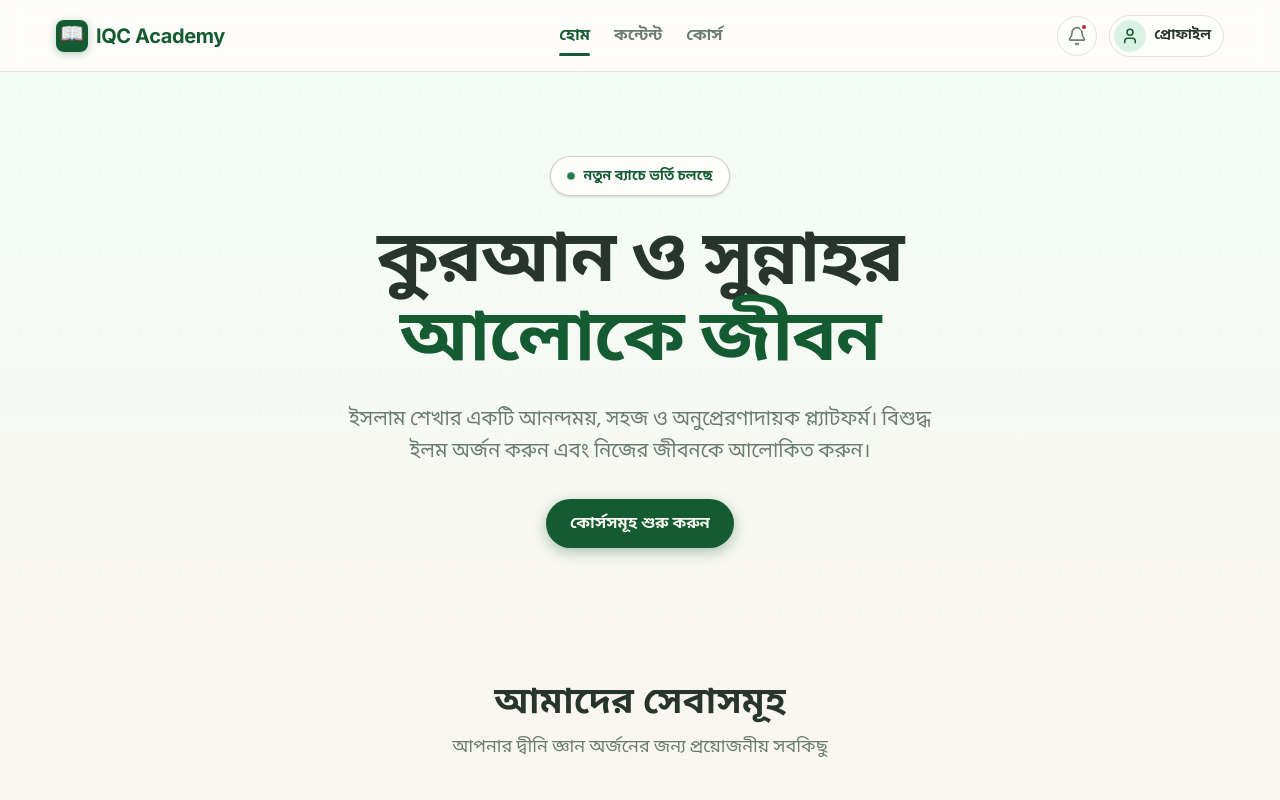
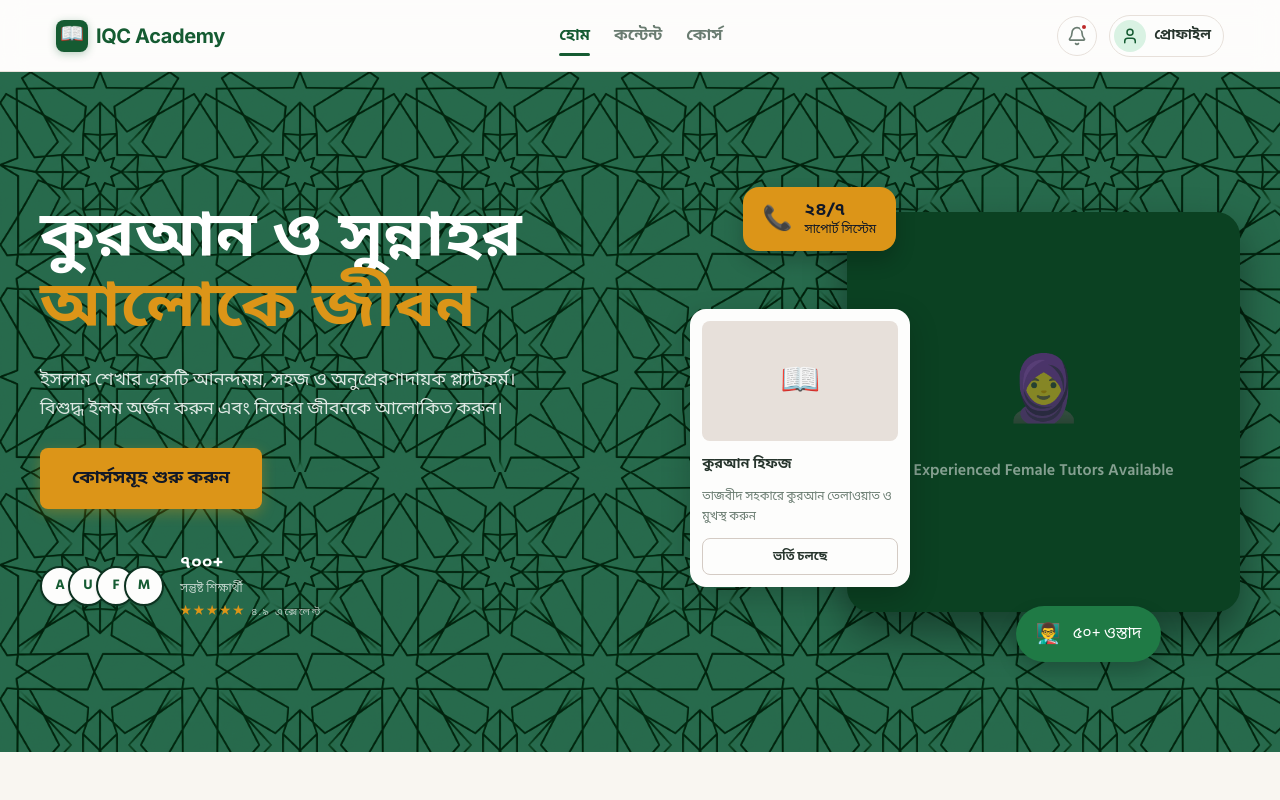
Before and after one commit to farad-alam/IQC-Academy, a Next.js app: page / in a window 1280 px wide. Shown: the top 800 px of the page. Built offline with nearby package versions, Linux system fonts and the light colour scheme.

Commit message:
UI: Update hero section layout based on design inspiration

```diff
--- a/app/(user)/home.module.css
+++ b/app/(user)/home.module.css
@@ -4,108 +4,266 @@
 
 /* --- Hero Section --- */
 .hero {
-  min-height: 70vh;
+  min-height: 85vh;
   display: flex;
-  flex-direction: column;
   align-items: center;
-  justify-content: center;
-  text-align: center;
-  padding: var(--space-8) var(--space-4);
-  background: linear-gradient(180deg, hsla(145, 63%, 97%, 1) 0%, var(--color-bg) 100%);
+  padding: var(--space-12) var(--space-4);
+  background-color: #0c3220; /* Dark green */
+  background-image: url('/images/pattern.png');
+  background-blend-mode: soft-light;
+  background-size: 400px;
   position: relative;
   overflow: hidden;
 }
 
-.heroBackground {
-  position: absolute;
-  inset: 0;
-  opacity: 0.4;
-  background-image: radial-gradient(var(--color-primary-100) 1px, transparent 1px);
-  background-size: 40px 40px;
-  z-index: 0;
+.heroContainer {
+  max-width: 1200px;
+  margin: 0 auto;
+  display: grid;
+  grid-template-columns: 1.2fr 1fr;
+  gap: var(--space-12);
+  width: 100%;
+  align-items: center;
+  position: relative;
+  z-index: 1;
 }
 
-.heroContent {
-  position: relative;
-  z-index: 1;
-  max-width: 800px;
+.heroLeft {
   display: flex;
   flex-direction: column;
-  align-items: center;
   gap: var(--space-6);
-  animation: slideUp var(--transition-spring);
-}
-
-.badge {
-  display: inline-flex;
-  align-items: center;
-  gap: var(--space-2);
-  padding: var(--space-2) var(--space-4);
-  background: var(--color-surface);
-  border: 1px solid var(--color-earth-2);
-  border-radius: var(--radius-full);
-  font-size: var(--font-size-sm);
-  font-weight: 600;
-  color: var(--color-primary);
-  box-shadow: var(--shadow-sm);
-}
-
-.badgePulse {
-  width: 8px;
-  height: 8px;
-  border-radius: 50%;
-  background: var(--color-success);
-  box-shadow: 0 0 0 0 rgba(34, 197, 94, 0.7);
-  animation: pulse 2s infinite;
-}
-
-@keyframes pulse {
-  0% {
-    transform: scale(0.95);
-    box-shadow: 0 0 0 0 rgba(34, 197, 94, 0.7);
-  }
-  70% {
-    transform: scale(1);
-    box-shadow: 0 0 0 6px rgba(34, 197, 94, 0);
-  }
-  100% {
-    transform: scale(0.95);
-    box-shadow: 0 0 0 0 rgba(34, 197, 94, 0);
-  }
 }
 
 .title {
-  font-size: clamp(2.5rem, 6vw, 4.5rem);
+  font-size: clamp(2.5rem, 5vw, 4rem);
   font-weight: 800;
-  color: var(--color-text);
+  color: white;
   line-height: 1.1;
-  letter-spacing: -0.02em;
 }
 
 .titleHighlight {
-  color: var(--color-primary);
+  color: var(--color-warning); /* Yellow */
 }
 
 .subtitle {
-  font-size: clamp(1.1rem, 2vw, 1.25rem);
-  color: var(--color-text-muted);
-  max-width: 600px;
+  font-size: 1.125rem;
+  color: rgba(255, 255, 255, 0.85);
   line-height: 1.6;
+  max-width: 500px;
 }
 
-.heroActions {
+.primaryBtn {
+  background-color: var(--color-warning);
+  color: #111827;
+  font-weight: 700;
+  padding: var(--space-4) var(--space-8);
+  border-radius: var(--radius-md);
+  align-self: flex-start;
+  transition: transform 0.2s;
+  text-decoration: none;
+  display: inline-block;
+  font-size: var(--font-size-md);
+  box-shadow: 0 4px 14px rgba(245, 158, 11, 0.3);
+}
+
+.primaryBtn:hover {
+  transform: translateY(-2px);
+  background-color: #f59e0b;
+}
+
+.statsWidget {
   display: flex;
+  align-items: center;
   gap: var(--space-4);
-  margin-top: var(--space-2);
-  flex-wrap: wrap;
+  margin-top: var(--space-4);
+}
+
+.avatars {
+  display: flex;
+  align-items: center;
+}
+
+.avatar {
+  width: 40px;
+  height: 40px;
+  border-radius: 50%;
+  border: 2px solid #0c3220;
+  background: var(--color-surface);
+  margin-left: -12px;
+  display: flex;
+  align-items: center;
+  justify-content: center;
+  font-size: 0.875rem;
+  color: var(--color-primary);
+  box-shadow: var(--shadow-sm);
+  font-weight: 700;
+}
+
+.avatar:first-child {
+  margin-left: 0;
+}
+
+.statsText {
+  display: flex;
+  flex-direction: column;
+  gap: 2px;
+}
+
+.statsCount {
+  color: white;
+  font-size: 1.1rem;
+  font-weight: 700;
+}
+
+.statsLabel {
+  color: rgba(255, 255, 255, 0.7);
+  font-size: 0.75rem;
+}
+
+.stars {
+  color: var(--color-warning);
+  font-size: 0.875rem;
+  letter-spacing: 2px;
+}
+
+/* Hero Right Composition */
+.heroRight {
+  position: relative;
+  display: flex;
+  justify-content: center;
+  align-items: center;
+}
+
+.rightComposition {
+  position: relative;
+  width: 100%;
+  height: 500px;
+}
+
+.mainImageCard {
+  position: absolute;
+  right: 0;
+  top: 10%;
+  width: 75%;
+  height: 80%;
+  border-radius: 1.5rem;
+  background: var(--color-primary-dark);
+  overflow: hidden;
+  box-shadow: 0 20px 40px rgba(0, 0, 0, 0.4);
+  display: flex;
+  align-items: center;
   justify-content: center;
 }
 
-.primaryBtn {
-  font-size: var(--font-size-md);
-  padding: var(--space-4) var(--space-8);
-  border-radius: var(--radius-full);
-  box-shadow: 0 8px 20px hsla(145, 63%, 22%, 0.2);
+.mainImgPlaceholder {
+  width: 100%;
+  height: 100%;
+  object-fit: cover;
+  opacity: 0.8;
+}
+
+.floatingCard1 {
+  position: absolute;
+  top: 5%;
+  left: 5%;
+  background: var(--color-warning);
+  padding: var(--space-3) var(--space-5);
+  border-radius: 1rem;
+  box-shadow: 0 10px 20px rgba(0, 0, 0, 0.2);
+  display: flex;
+  align-items: center;
+  gap: var(--space-3);
+  z-index: 2;
+  color: #111827;
+}
+
+.floatingCard1 .boldText {
+  font-weight: 800;
+  font-size: 1.1rem;
+  line-height: 1.2;
+}
+
+.floatingCard1 .subText {
+  font-size: 0.75rem;
+  font-weight: 500;
+}
+
+.floatingCard2 {
+  position: absolute;
+  bottom: 15%;
+  left: -5%;
+  background: var(--color-surface);
+  padding: var(--space-3);
+  border-radius: 1rem;
+  box-shadow: 0 10px 30px rgba(0, 0, 0, 0.2);
+  width: 220px;
+  z-index: 2;
+  display: flex;
+  flex-direction: column;
+  gap: var(--space-3);
+}
+
+.quranImg {
+  width: 100%;
+  height: 120px;
+  border-radius: 0.5rem;
+  background: var(--color-earth-1);
+  object-fit: cover;
+}
+
+.fc2Title {
+  font-size: 0.875rem;
+  font-weight: 700;
+  color: var(--color-text);
+}
+
+.fc2Text {
+  font-size: 0.75rem;
+  color: var(--color-text-muted);
+}
+
+.fc2Btn {
+  width: 100%;
+  padding: var(--space-2);
+  border: 1px solid var(--color-earth-2);
+  border-radius: 0.5rem;
+  background: transparent;
+  font-size: 0.75rem;
+  font-weight: 600;
+  text-align: center;
+  color: var(--color-text);
+}
+
+.floatingCard3 {
+  position: absolute;
+  bottom: 0;
+  right: 15%;
+  background: var(--color-success);
+  padding: var(--space-3) var(--space-5);
+  border-radius: 2rem;
+  box-shadow: 0 10px 20px rgba(0, 0, 0, 0.2);
+  display: flex;
+  align-items: center;
+  gap: var(--space-3);
+  z-index: 2;
+  color: white;
+}
+
+@media (max-width: 1024px) {
+  .heroContainer {
+    grid-template-columns: 1fr;
+    text-align: center;
+    gap: var(--space-8);
+  }
+  .heroLeft {
+    align-items: center;
+  }
+  .primaryBtn {
+    align-self: center;
+  }
+  .rightComposition {
+    display: none;
+  }
 }
 
 /* --- Services Bento Grid --- */
--- a/app/(user)/page.js
+++ b/app/(user)/page.js
@@ -6,15 +6,11 @@ import styles from './home.module.css';
 export default function HomePage() {
   return (
     <div className={styles.home}>
-      {/* Clean Hero Section */}
+      {/* Clean Hero Section (Inspired by Noorayn Academy) */}
       <section className={styles.hero}>
-        <div className={styles.heroBackground} aria-hidden="true" />
-        <div className={styles.heroContent}>
-          <div className={styles.badge}>
-            <div className={styles.badgePulse} />
-            নতুন ব্যাচে ভর্তি চলছে
-          </div>
-
+        <div className={styles.heroContainer}>
+          {/* Left Column */}
+          <div className={styles.heroLeft}>
             <h1 className={styles.title}>
               কুরআন ও সুন্নাহর <br />
               <span className={styles.titleHighlight}>আলোকে জীবন</span>
@@ -25,10 +21,60 @@ export default function HomePage() {
               বিশুদ্ধ ইলম অর্জন করুন এবং নিজের জীবনকে আলোকিত করুন।
             </p>
 
-          <div className={styles.heroActions}>
-            <Link href="/courses" className={`btn btn-primary \${styles.primaryBtn}`}>
+            <Link href="/courses" className={`btn ${styles.primaryBtn}`}>
               কোর্সসমূহ শুরু করুন
             </Link>
+
+            <div className={styles.statsWidget}>
+              <div className={styles.avatars}>
+                <div className={styles.avatar}>A</div>
+                <div className={styles.avatar}>U</div>
+                <div className={styles.avatar}>F</div>
+                <div className={styles.avatar}>M</div>
+              </div>
+              <div className={styles.statsText}>
+                <span className={styles.statsCount}>৭০০+</span>
+                <span className={styles.statsLabel}>সন্তুষ্ট শিক্ষার্থী</span>
+                <div className={styles.stars}>★★★★★ <span style={{ color: 'rgba(255,255,255,0.7)', fontSize: '10px' }}>৪.৯ এক্সেলেন্ট</span></div>
+              </div>
+            </div>
+          </div>
+
+          {/* Right Column */}
+          <div className={styles.heroRight}>
+            <div className={styles.rightComposition}>
+              {/* Main Tutor Image Card */}
+              <div className={styles.mainImageCard}>
+                <div style={{ padding: '2rem', textAlign: 'center', color: 'rgba(255,255,255,0.5)' }}>
+                  {/* We don't have the actual tutor image, so we put a placeholder or icon */}
+                  <span style={{ fontSize: '4rem' }}>🧕</span>
+                  <p style={{ marginTop: '1rem', fontWeight: 600 }}>Experienced Female Tutors Available</p>
+                </div>
+              </div>
+
+              {/* Floating Widget 1 */}
+              <div className={styles.floatingCard1}>
+                <span style={{ fontSize: '1.5rem' }}>📞</span>
+                <div>
+                  <div className={styles.boldText}>২৪/৭</div>
+                  <div className={styles.subText}>সাপোর্ট সিস্টেম</div>
+                </div>
+              </div>
+
+              {/* Floating Widget 2 */}
+              <div className={styles.floatingCard2}>
+                <div className={styles.quranImg} style={{ display: 'flex', alignItems: 'center', justifyContent: 'center', fontSize: '2rem' }}>📖</div>
+                <div className={styles.fc2Title}>কুরআন হিফজ</div>
+                <div className={styles.fc2Text}>তাজবীদ সহকারে কুরআন তেলাওয়াত ও মুখস্থ করুন</div>
+                <div className={styles.fc2Btn}>ভর্তি চলছে</div>
+              </div>
+
+              {/* Floating Widget 3 */}
+              <div className={styles.floatingCard3}>
+                <span style={{ fontSize: '1.25rem' }}>👨‍🏫</span>
+                <span>৫০+ ওস্তাদ</span>
+              </div>
+            </div>
           </div>
         </div>
       </section>
```
Also changed, not shown: public/images/pattern.png (added). Lines whose indentation alone changed are shown as unchanged.
